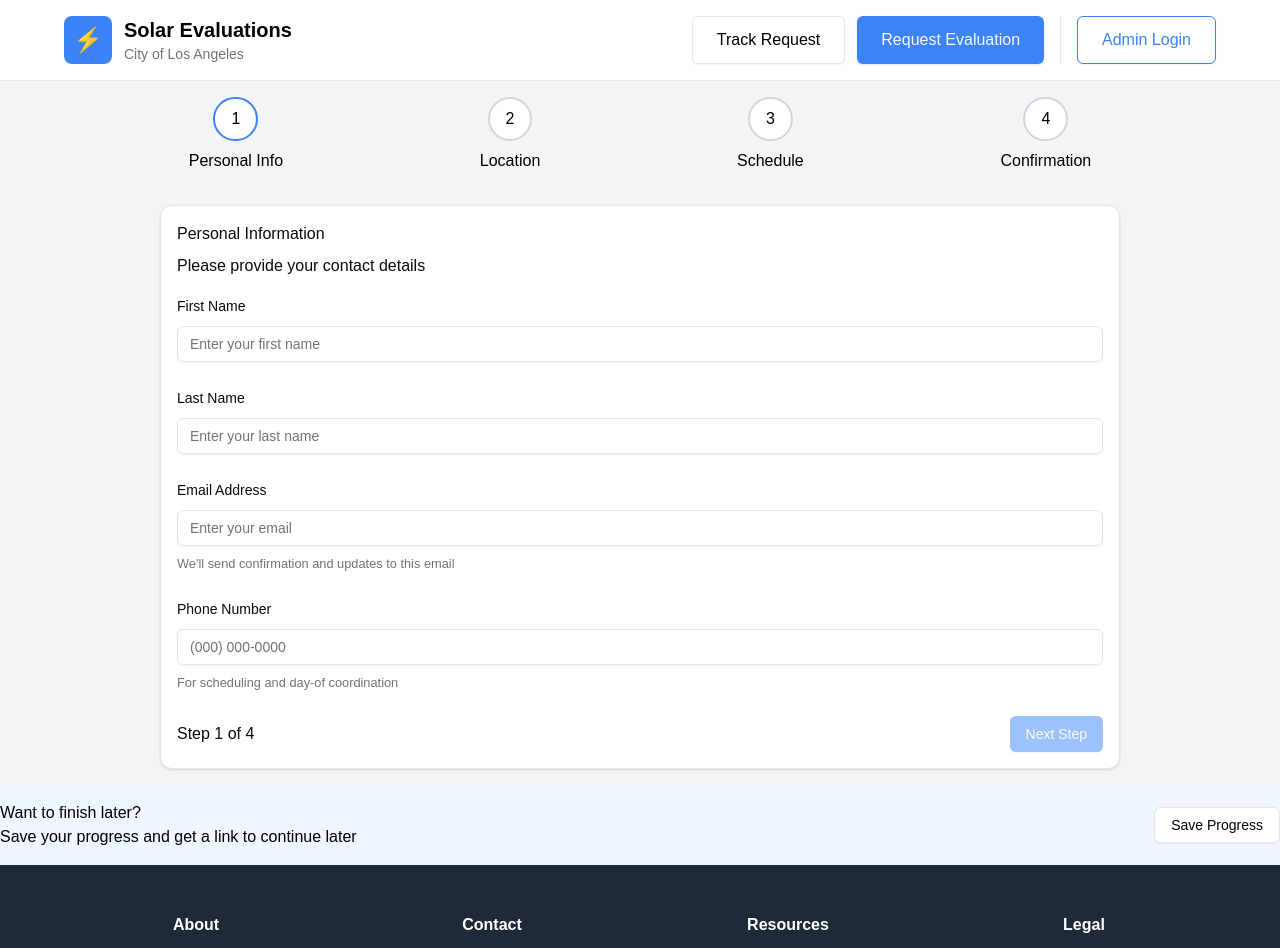
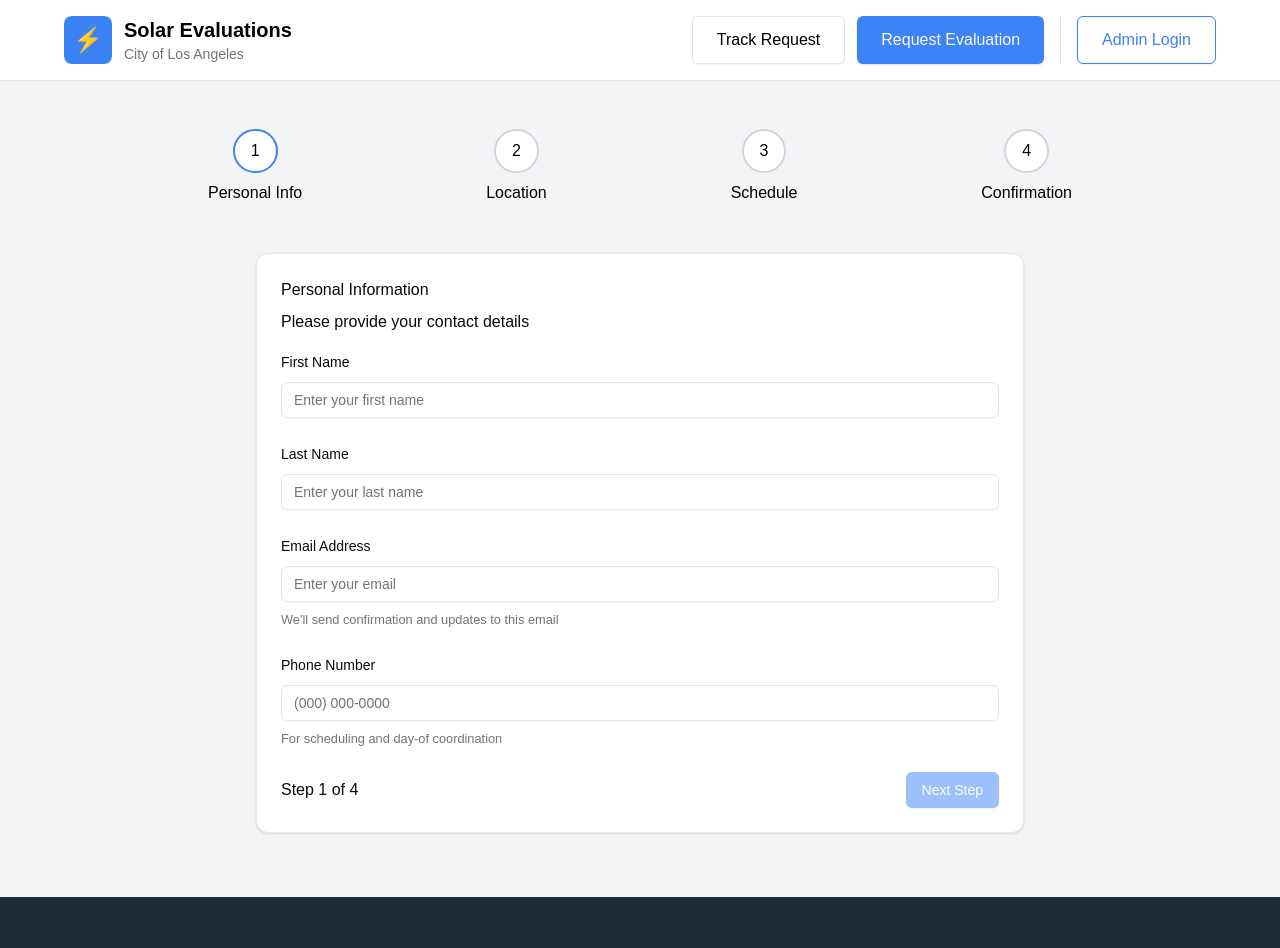
Before and after one commit to chingu-voyages/v52-tier3-team-33, a Next.js app in the folder solar-panel/: page /public/evaluate/form in a window 1280 px wide. Shown: the top 948 px of the page. Built offline with nearby package versions, Linux system fonts and the light colour scheme.

Commit message:
Add styling to evaluate form

```diff
--- a/solar-panel/src/app/public/evaluate/form/page.tsx
+++ b/solar-panel/src/app/public/evaluate/form/page.tsx
@@ -3,7 +3,7 @@
 import { Card } from "@/components/ui/card";
 import { useEvaluationFormStore } from "@/stores/evaluation-form-store";
 
-import SafeForLater from "./adopt/safe-for-later";
+// import SafeForLater from "./adopt/safe-for-later";
 import StepsCounter from "./adopt/steps-cunter";
 import FormStepOne from "./components/step-1/page";
 import FormStepTwo from "./components/step-2/page";
@@ -14,15 +14,17 @@ export default function EvaluateForm(): React.ReactNode {
   const { currentStep } = useEvaluationFormStore();
 
   return (
-    <section className="flex size-full flex-col items-center justify-between gap-4 bg-gray-100">
+    <section className="flex min-h-screen w-full flex-col items-center bg-gray-100 py-8">
+      <div className="container mx-auto px-4 sm:px-6 lg:px-8">
         <StepsCounter currentStep={currentStep} />
-      <Card className="flex w-3/4 flex-col gap-4 p-4">
+        <Card className="mx-auto my-8 max-w-3xl p-6">
           <FormStepOne />
           <FormStepTwo />
           <FormStepThree />
           <FormStepFour />
         </Card>
-      <SafeForLater />
+        {/* <SafeForLater /> */}
+      </div>
     </section>
   );
 }
```
Lines whose indentation alone changed are shown as unchanged.
